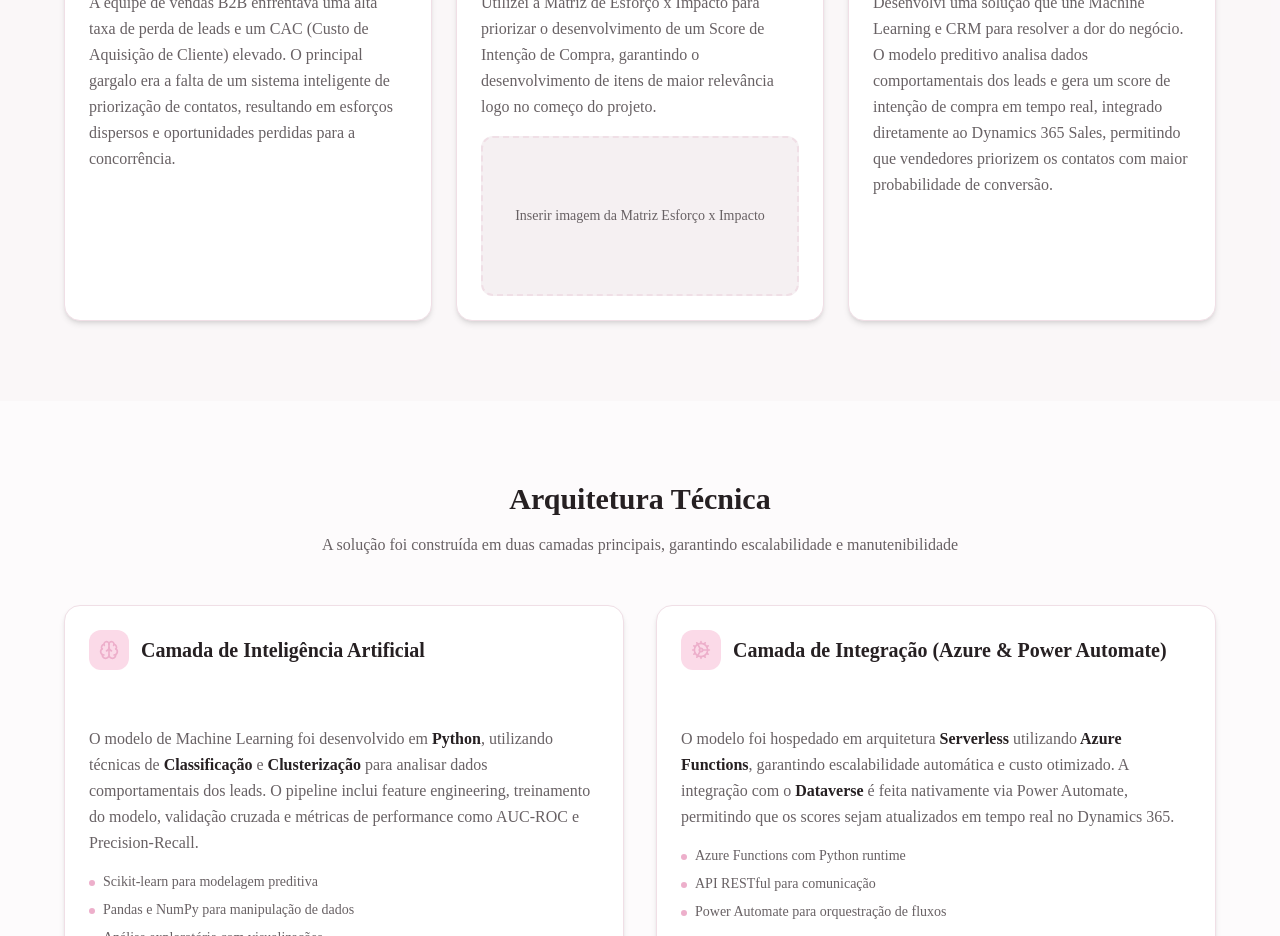
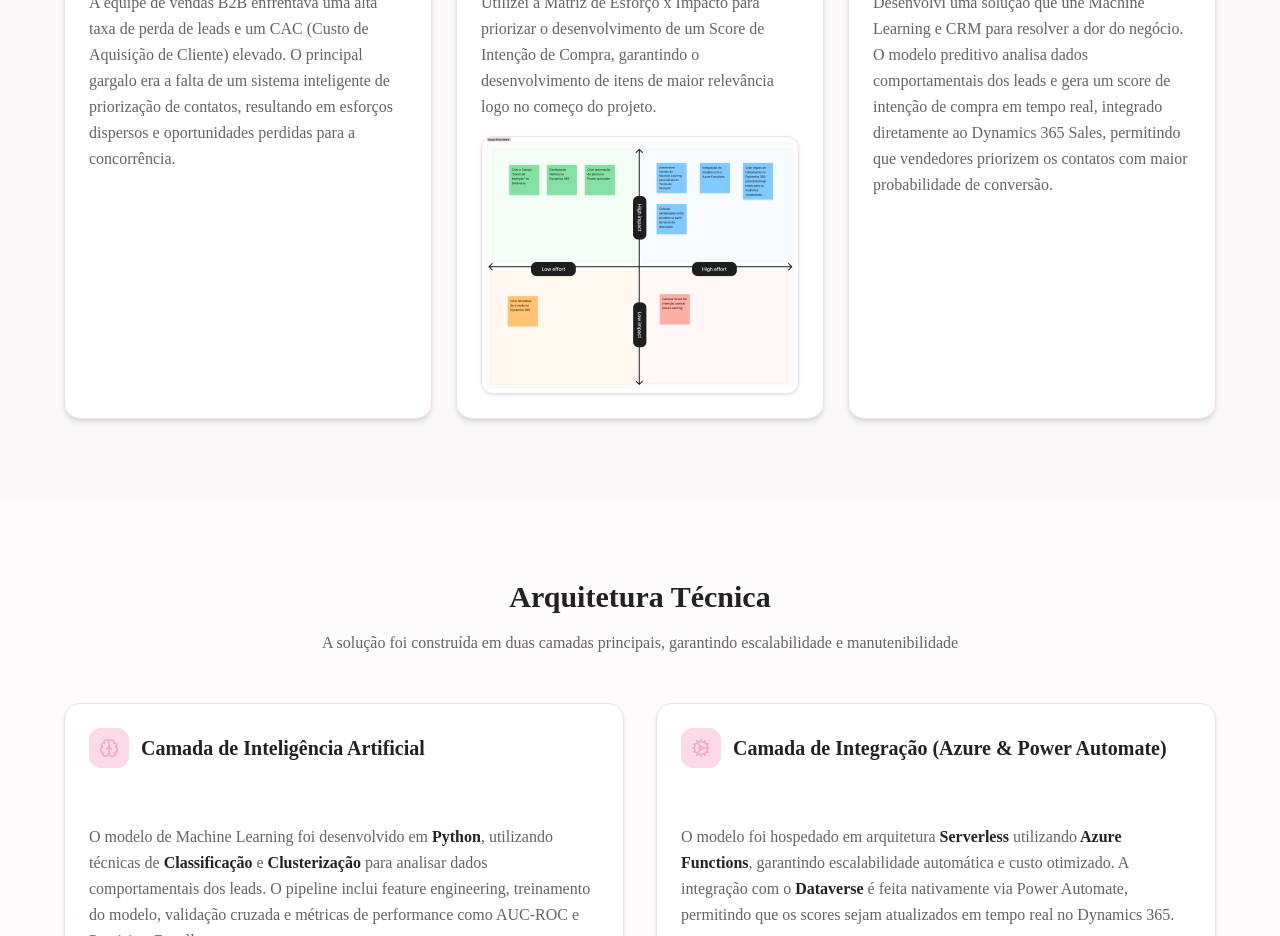
Before and after one commit to emanuela-araujo/dynamics-365, a Next.js app: page /dynamics-365/ in a window 1280 px wide. Shown: the part 900-1836 px from the top of the page. Built offline with nearby package versions, Linux system fonts and the light colour scheme.

Commit message:
Inserindo a imagem da matriz

```diff
--- a/components/portfolio/case-study-section.tsx
+++ b/components/portfolio/case-study-section.tsx
@@ -49,12 +49,13 @@ export function CaseStudySection() {
                 priorizar o desenvolvimento de um Score de Intenção de Compra, garantindo
                 o desenvolvimento de itens de maior relevância logo no começo do projeto.
               </p>
-              {/* Placeholder para imagem da matriz */}
-              <div className="w-full h-40 bg-muted rounded-lg border-2 border-dashed border-border flex items-center justify-center">
-                <span className="text-sm text-muted-foreground">
-                  Inserir imagem da Matriz Esforço x Impacto
-
-                </span>
+              {/* Imagem da Matriz */}
+              <div className="w-full mt-2 overflow-hidden rounded-lg border border-border shadow-sm">
+                <img
+                src="/matriz-esforco-impacto.png"
+                alt="Matriz de Esforço x Impacto mostrando projetos priorizados"
+                className="w-full h-auto object-cover hover:scale-105 transition-transform duration-300"
+                />
               </div>
             </CardContent>
           </Card>
```
